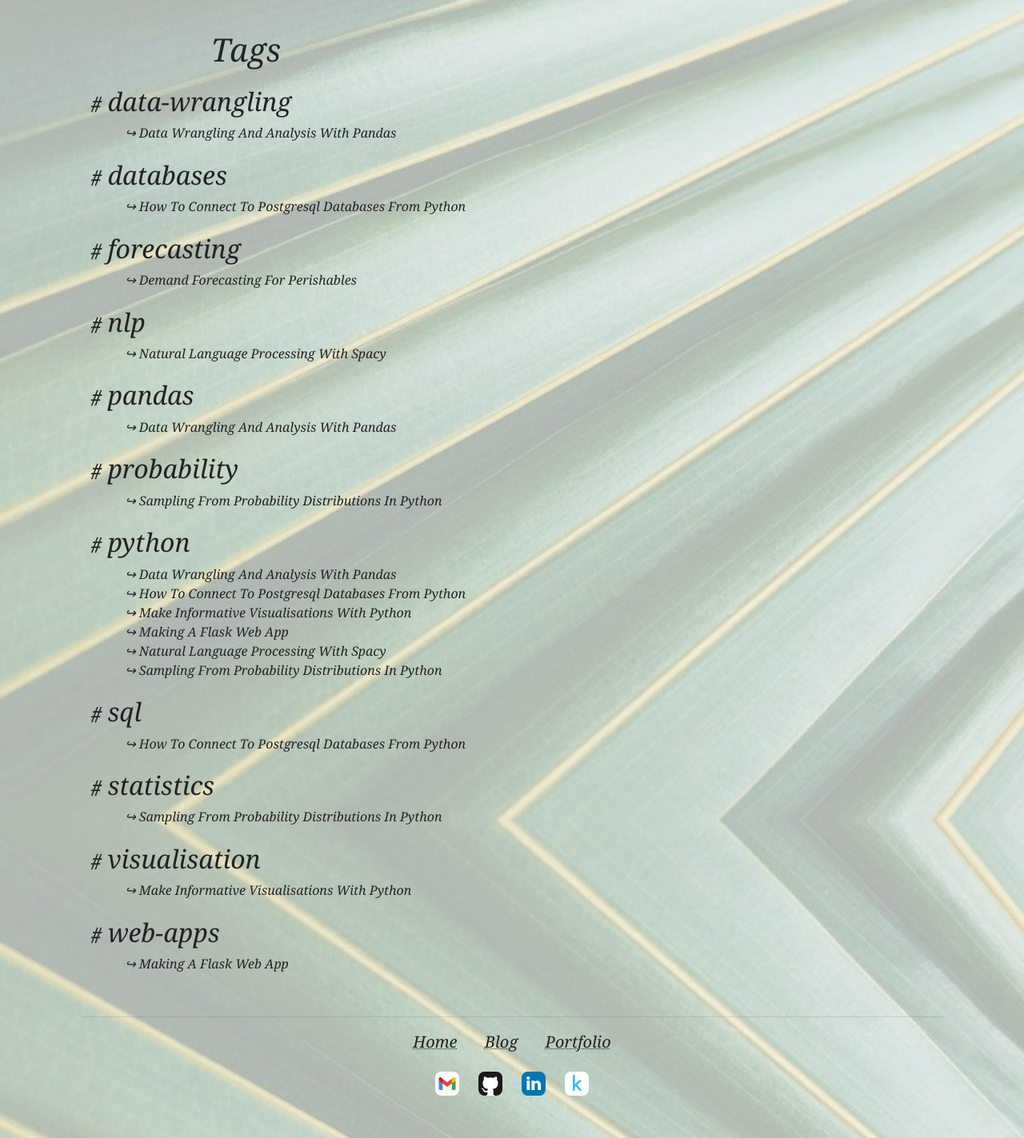
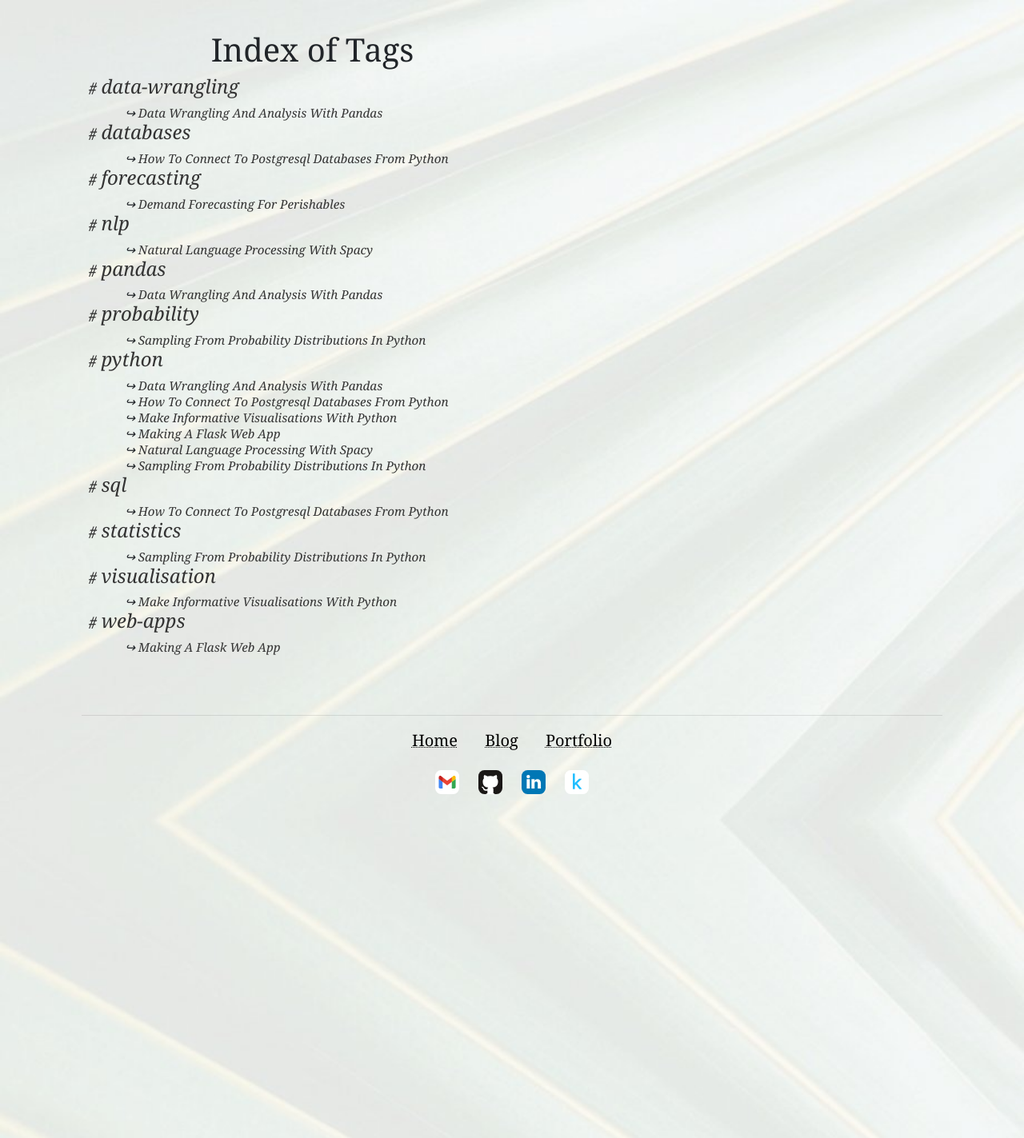
Before and after one commit to Tim-Abwao/tim-abwao.github.io, a Jekyll site: the page built from tags.html, in a window 1280 px wide. Shown: the whole page at 80% size. Built offline with Jekyll 4.4.1, drawn with Linux system fonts in a browser that asks for light colours.

Commit message:
Update tags page
Edit content. Update style and background.

```diff
--- a/assets/css/tags.sass
+++ b/assets/css/tags.sass
@@ -3,17 +3,19 @@
 body
   background: top / 100% rgb(200, 230, 200) url("/assets/images/tags_background_wide.jpg")
   margin: 3% 8%
-  font-style: oblique
+
+h1
+  margin-left: 15%
+
+.tag-container
+  font: oblique 0.95em Georgia, serif
 
   a
-    color: #222
+    color: #333
 
   a:hover
     text-decoration: underline
     color: #444
-
-h1
-  margin-left: 15%
 
 .tag-link
   font-weight: 800
@@ -27,3 +29,10 @@
 @media screen and ( max-width: 800px)
   body
     background: top / 100% rgb(200, 230, 200) url("/assets/images/tags_background.jpg")
+
+  h1
+    text-align: center
+    margin: 5% auto
+
+  .article-link
+    margin-left: 7%
--- a/tags.html
+++ b/tags.html
@@ -2,14 +2,13 @@
 layout: default
 css_file: tags
 ---
-<div>
-    <h1>Tags</h1>
-</div>
-<div class="tags">
+
+<h1>Index of Tags</h1>
+<div class="tag-container">
     {% assign tags_sorted = site.tags | sort %}
     {% for tag in tags_sorted %}
     <a class="tag-link" href="#{{tag[0]}}">
-        <h2 id="{{tag[0]}}">&#65119;{{ tag[0] }}</h2>
+        <h4 id="{{tag[0]}}">&#65119;{{ tag[0] }}</h4>
     </a>
     {% assign posts_sorted = tag[1] | sort: "title" %}
     {% for post in posts_sorted %}
```
Also changed, not shown: assets/images/tags_background.jpg, assets/images/tags_background_wide.jpg.
